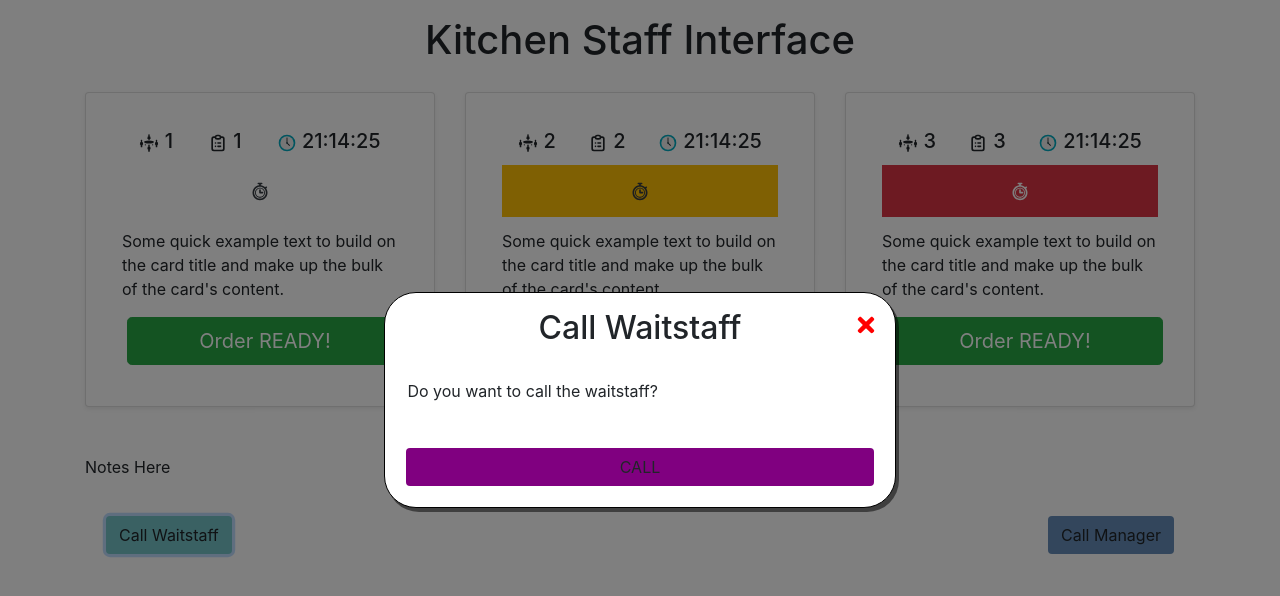
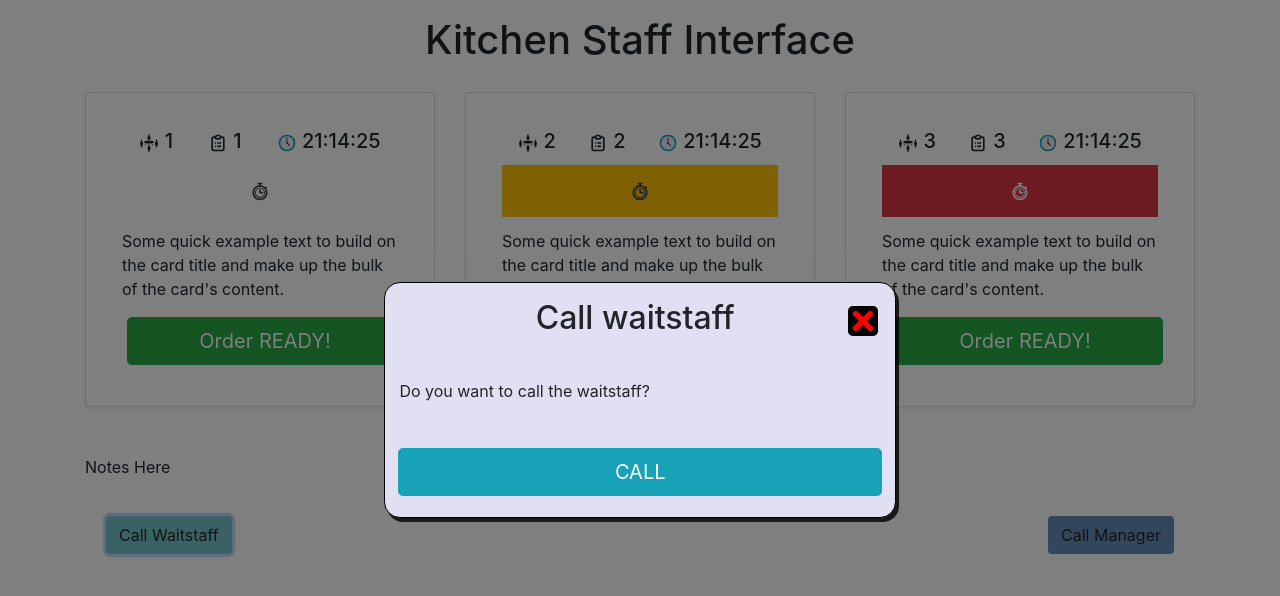
Before and after one commit to omniscientcaribou/CSCE-3444-Team-3, a React (Create React App) app in the folder react-kitchen-staff/: page / in a window 1280 px wide. Both pictures are taken after a click on the button "Call Waitstaff". Shown: the top 596 px of the page. Built offline with nearby package versions, Linux system fonts and the light colour scheme; no server answers.

Commit message:
Popup fixes

```diff
--- a/react-kitchen-staff/src/components/Popup.js
+++ b/react-kitchen-staff/src/components/Popup.js
@@ -1,43 +1,59 @@
 import './css/Popup.css';
-import Button from './Button';
+// import Button from './Button';
 import { FaTimes } from 'react-icons/fa';
 import { useRef, useEffect, useCallback } from 'react';
+import { Button } from 'react-bootstrap';
 
-const Popup = ({ showPopup, setShowPopup, children, text, heading, btn_text }) => {
+const Popup = ({
+	showPopup,
+	setShowPopup,
+	children,
+	text,
+	heading,
+	btn_text,
+}) => {
 	const popupRef = useRef();
 
-    const closePopup = e => {
+	const closePopup = (e) => {
 		if (popupRef.current === e.target) {
-            setShowPopup(prev => !prev);
+			setShowPopup((prev) => !prev);
 		}
 	};
 
-    const keyPress = useCallback(e => {
-        if(e.key === 'Escape' && showPopup) {
-            setShowPopup(prev => !prev)
+	const keyPress = useCallback(
+		(e) => {
+			if (e.key === 'Escape' && showPopup) {
+				setShowPopup((prev) => !prev);
 			}
-    }, [setShowPopup, showPopup])
+		},
+		[setShowPopup, showPopup]
+	);
 
 	useEffect(() => {
 		document.addEventListener('keydown', keyPress);
-        return () => document.removeEventListener('keydown', keyPress)
-    }, [keyPress])
+		return () => document.removeEventListener('keydown', keyPress);
+	}, [keyPress]);
 
 	return (
 		<>
 			{showPopup ? (
 				<div className='popup-background' ref={popupRef} onClick={closePopup}>
 					<div className='popup-inner'>
+						<div class='row'>
 							<h2 className='popup-inner-header'>{heading}</h2>
 							<FaTimes
 								className='popup-inner-header-x-btn'
 								style={{ color: 'red', cursor: 'pointer' }}
-                            onClick={() => setShowPopup(prev => !prev)}
+								onClick={() => setShowPopup((prev) => !prev)}
 							/>
-                        <br />
+						</div>
+						<hr />
 						<p className='pop-up-inner-text'>{text}</p>
 						<br />
-                        <Button className='popup-btn' text={btn_text} color='purple' />
+						{/* <Button className='popup-btn' text={btn_text} color='#74C3C8' /> */}
+						<Button variant='info' size='lg' block>
+							{btn_text}
+						</Button>
 						{children}
 					</div>
 				</div>
--- a/react-kitchen-staff/src/components/css/Popup.css
+++ b/react-kitchen-staff/src/components/css/Popup.css
@@ -15,29 +15,27 @@
 
 .popup-inner {
 	display: grid;
-	grid-template-rows: auto 1fr auto;
 	position: relative;
-	border-radius: 2rem;
-	box-shadow: 3px 4px rgba(0, 0, 0, 0.5);
+	border-radius: 1rem;
+	box-shadow: 3px 4px rgba(0, 0, 0, 0.8);
 	border: 1px solid;
 	border-color: black;
-	padding: 1em;
+	padding: 1em 1.1em 1em .5em;
 	width: 100%;
 	max-width: 32em;
-	background-color: #FFF;
+	background-color: #E1E0F2;
 }
 
-.popup-inner-header {
-	display: flex;
-	justify-content: center;
-	text-transform: capitalize;
-}
 
 .popup-inner-header-x-btn {
 	position: absolute;
-	top: .85em;
+	top: .95em;
 	right: .7em;
 	font-size: x-large;
+	width: 1.25em;
+	height: 1.25em;
+	background-color: rgb(0, 0, 0);
+	border-radius: .2em;
 }
 
 .pop-up-inner-text {
```
Also changed, not shown: react-kitchen-staff/src/components/Order.js (+4 -13 lines). Lines whose indentation alone changed are shown as unchanged.
